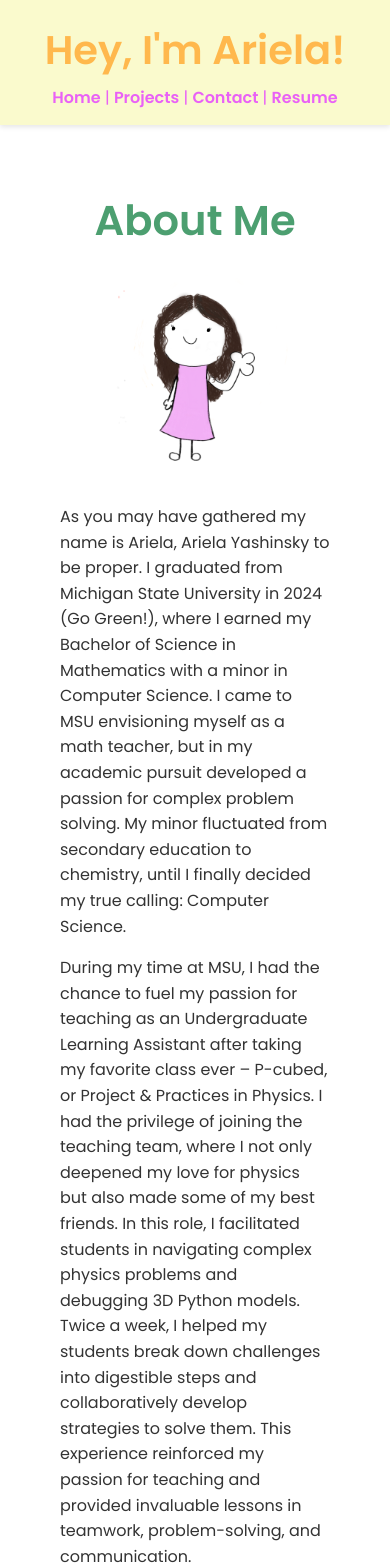
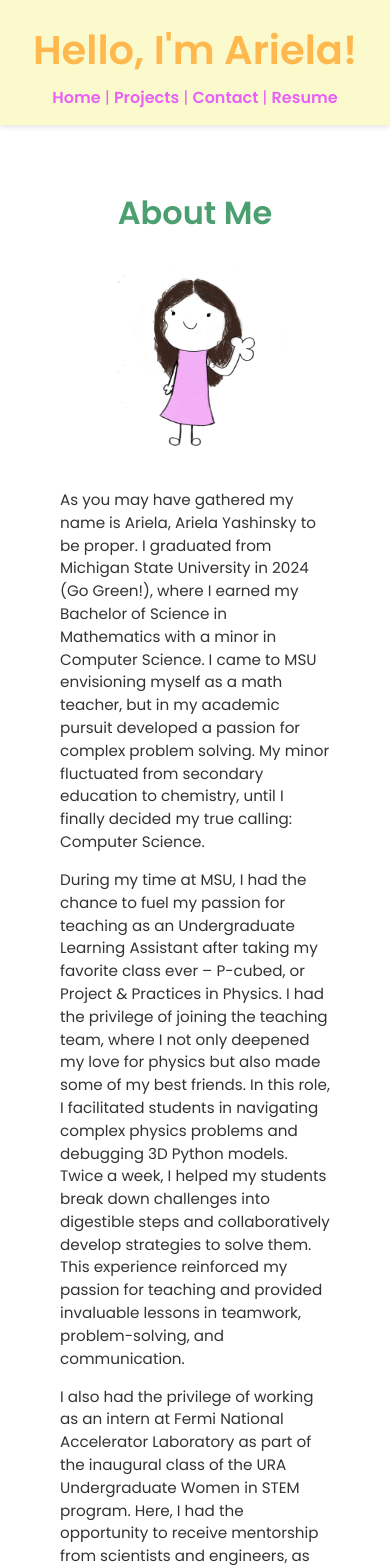
Before and after one commit to arielamyash/ariela-website, a React (Vite) app: page /#/about in a window 390 px wide. Shown: the top 1568 px of the page. Built offline with nearby package versions, Linux system fonts and the light colour scheme.

Commit message:
Adjusted text sizes for mobile devices

```diff
--- a/src/App.css
+++ b/src/App.css
@@ -260,5 +260,29 @@ button:focus-visible {
 }
 
 @media (max-width: 768px){
+  h1 {
+    font-size: 2rem;
+  }
 
+  h2 {
+    font-size: 1.6rem;
+  }
+
+  h3 {
+    font-size: 1.3rem;
+  }
+
+  p {
+    font-size: 0.95rem;
+    line-height: 1.5;
+  }
+
+  .page-title,
+  .page-header h1 {
+    font-size: 2rem;
+  }
+
+  .bio-text {
+    font-size: 0.95rem;
+  }
 }
--- a/src/App.jsx
+++ b/src/App.jsx
@@ -18,8 +18,8 @@ import FermiPoster from './pages/fermi_poster';
 
 
 function App() {
-  const greetings = ["Hi", "Hello", "Hey", "Hi there", "Hola", "Salutations",
-    "Greetings", "Howdy", "What's up", "Cheers", "Hellooo"];
+  const greetings = ["Hi", "Hello", "Hey", "Hi there", "Hola",
+   "Howdy", "Cheers", "Hellooo"];
   const [greeting, setGreeting] = useState("Hi");
   const location = useLocation();
 
--- a/src/pages/contact.css
+++ b/src/pages/contact.css
@@ -85,4 +85,11 @@
       font-size: 0.9rem;
       padding: 0.7em 1em;
     }
+
+    .contact-text {
+
+        font-size: 0.95rem;
+        line-height: 1.5;
+
+    }
   }
--- a/src/pages/projects.css
+++ b/src/pages/projects.css
@@ -102,4 +102,9 @@
     .project-content p {
       font-size: 0.95rem;
     }
+
+    .projects-intro {
+        font-size: 0.95rem;
+        line-height: 1.5;
+    }
   }
```
